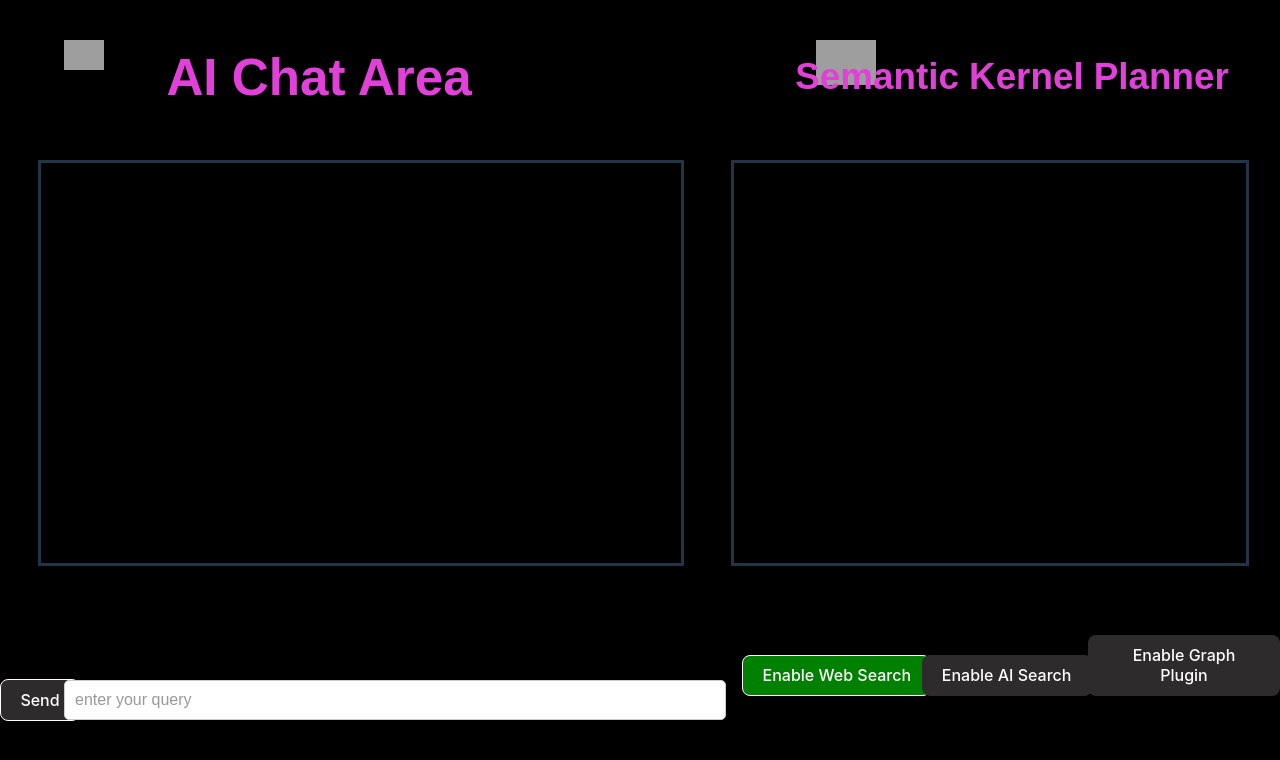
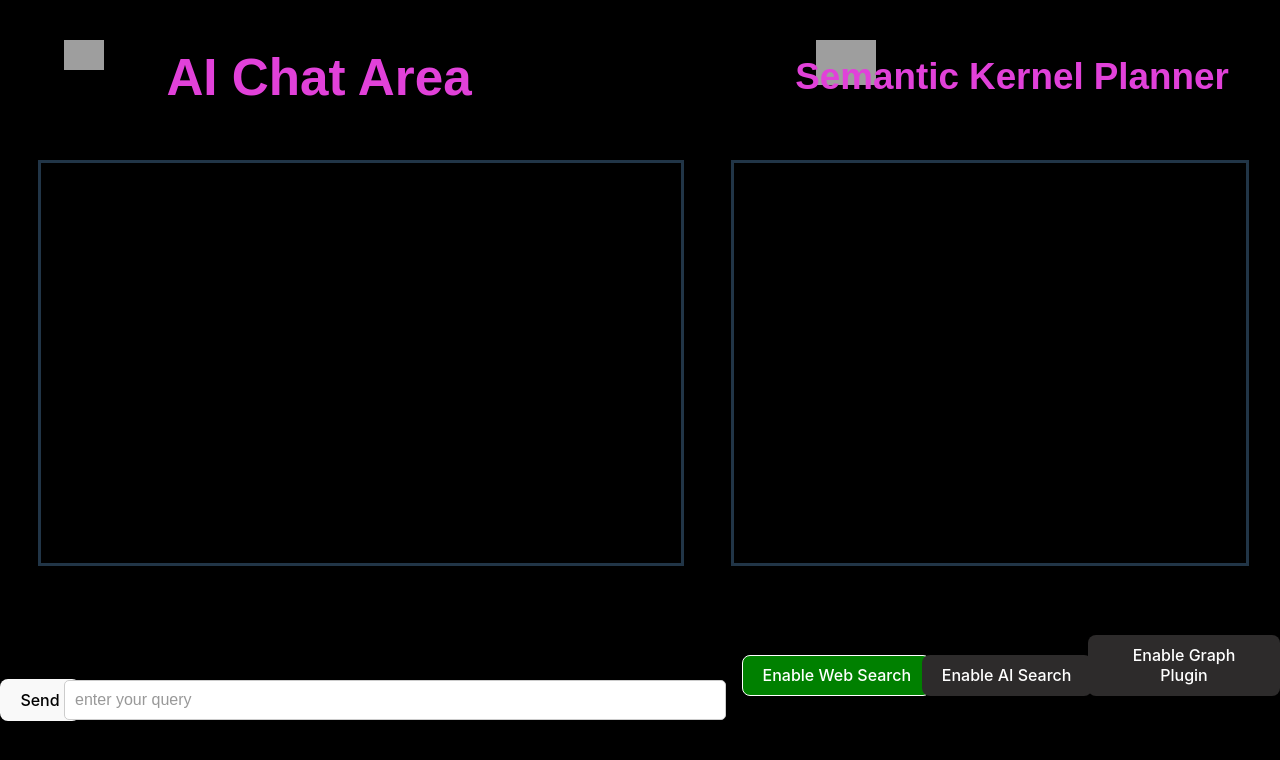
Before and after one commit to kuljotSB/copilotFullStackApp, a React (Vite) app in the folder frontend/frontend/: page / in a window 1280 px wide. Shown: the top 760 px of the page. Built offline with nearby package versions, Linux system fonts and the light colour scheme; grey boxes are pictures that could not be loaded.

Commit message:
Update SendButton.jsx

```diff
--- a/frontend/frontend/src/SendButton.jsx
+++ b/frontend/frontend/src/SendButton.jsx
@@ -3,6 +3,6 @@ import "./SendButton.css";
 
 export default function SendButton({functionToCall}) {
     return(
-        <button onClick = {functionToCall} className = "button" >Send</button>
+        <button onClick = {functionToCall} className = "sendButton" >Send</button>
     );
 }
```
